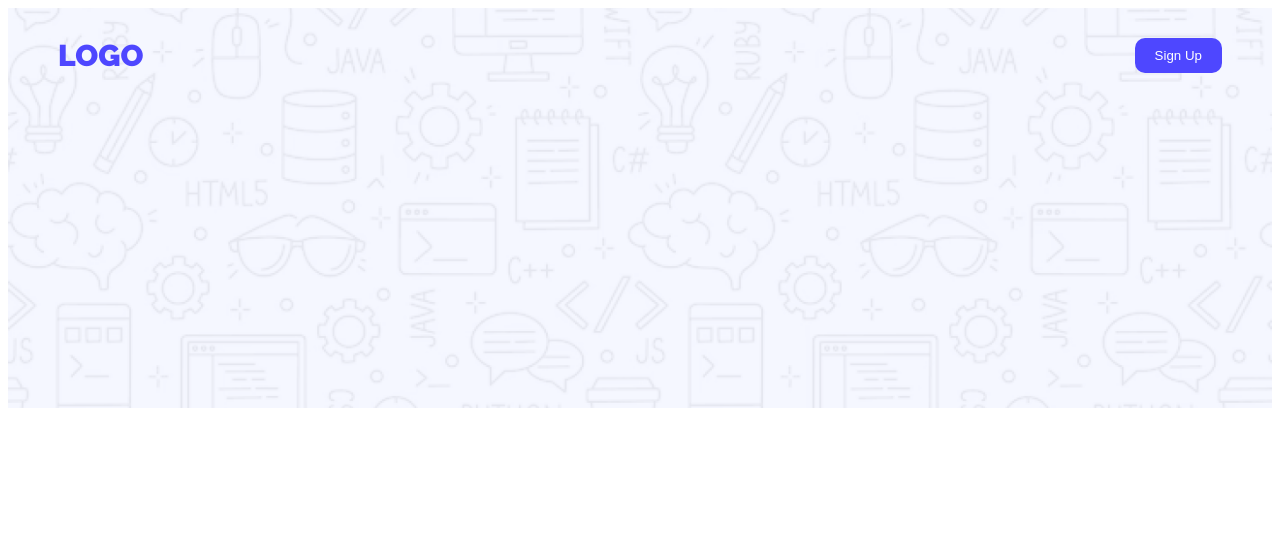
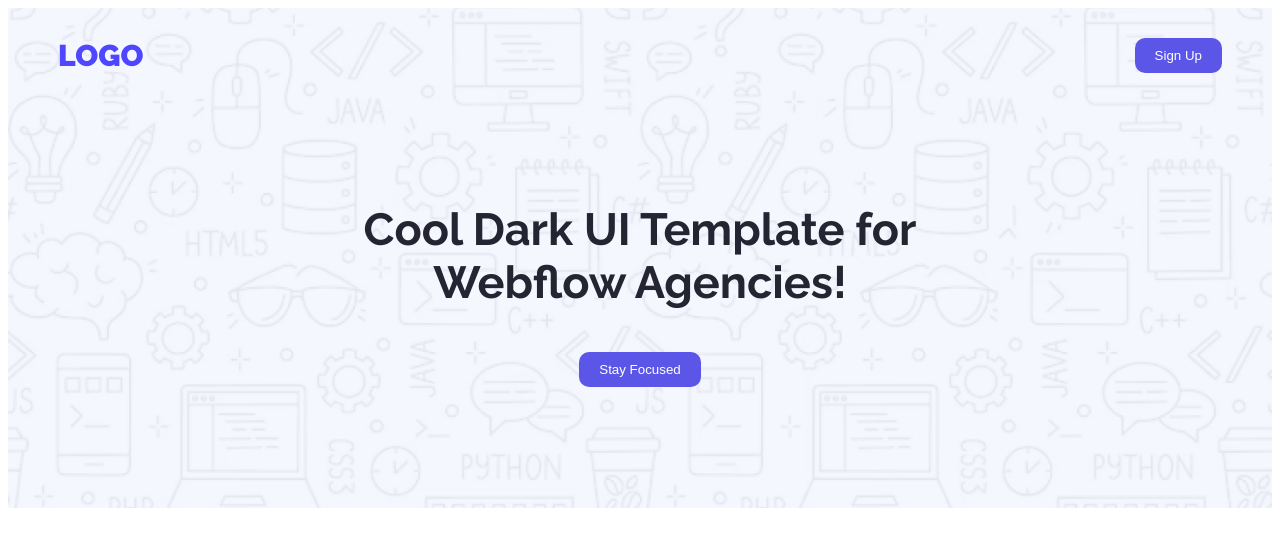
Before and after one commit to Abir-hasan-52/B12-Assignment-1, a plain HTML site: page Main/index.html in a window 1280 px wide. Drawn offline with Linux system fonts and the light colour scheme.

Commit message:
hero section added

```diff
--- a/Main/index.html
+++ b/Main/index.html
@@ -13,14 +13,17 @@
     <link rel="stylesheet" href="../Styles/index.css" />
   </head>
   <body class="raleway-normal">
-      <section class="hero-section">
-        <nav class="navbar">
-        <h1 class="logo">
-            LOGO
-        </h1>
+    <section class="hero-section">
+      <nav class="navbar">
+        <h1 class="logo">LOGO</h1>
         <button type="button">Sign Up</button>
-     </nav>
-      </section>
-
+      </nav>
+       <div class="hero-content">
+        <div >
+        <h2 class="hero-title">Cool Dark UI Template for <br> Webflow Agencies!</h2>
+      </div>
+      <button type="button">Stay Focused</button>
+       </div>
+    </section>
   </body>
 </html>
--- a/Styles/index.css
+++ b/Styles/index.css
@@ -8,7 +8,7 @@
   background-image: url("../assets/Hero-bg.png");
   background-size: cover;
   background-position: center;
-  height: 400px;
+  height: 500px;
 }
 .navbar {
   display: flex;
@@ -23,10 +23,27 @@
   color: #4e47ff;
 }
 button {
-  background-color: #4e47ff;
+  background-color: #5b56e8;
   color: white;
   padding: 10px 20px;
   border: none;
   border-radius: 10px;
   cursor: pointer;
 }
+
+button:hover {
+  background-color: #2323ee;
+
+  transition: background-color 0.3s ease;
+  box-shadow: 0 4px 8px rgba(0, 0, 0, 0.2);
+  transform: translateY(-2px);
+  transition: transform 0.2s ease, box-shadow 0.2s ease;
+}
+.hero-content{
+    text-align: center;
+    color: #252432;
+    margin-top: 100px;
+    font-size: 30px;
+    font-weight: 600;
+
+}
```
